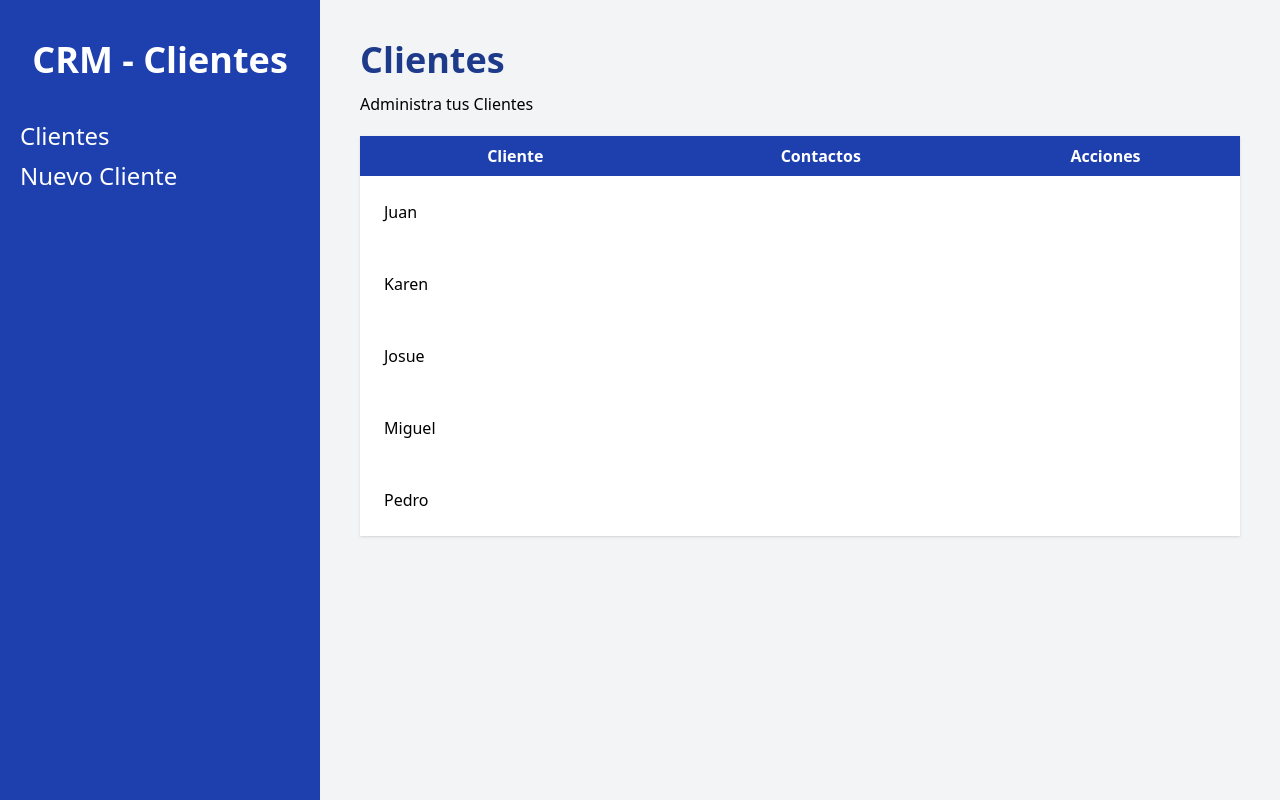
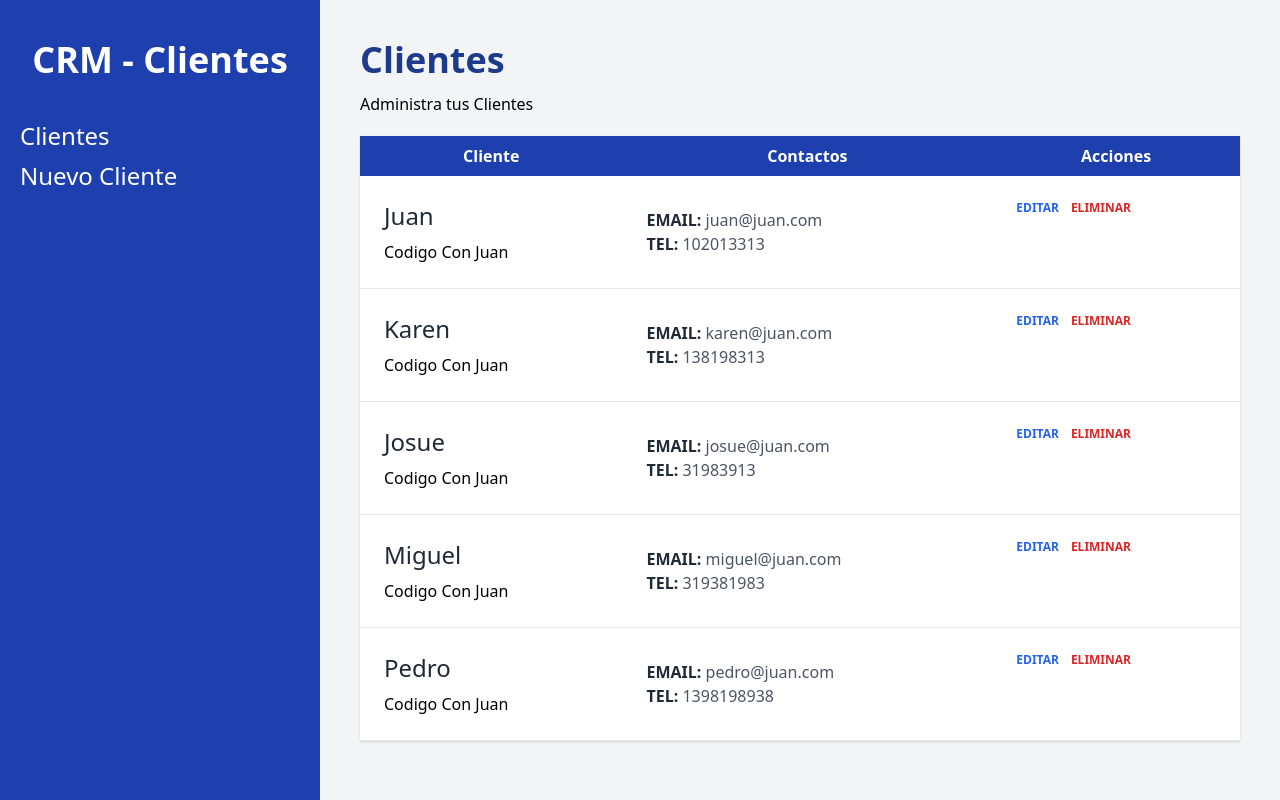
Before and after one commit to JesusRomanDev/Admin-Clientes-ReactRouterDom-Tailwind-JsonServer, a React (Vite) app: page / in a window 1280 px wide. Built offline with nearby package versions, Linux system fonts and the light colour scheme.

Commit message:
Mostrando el resto de la informacion en el componente de Cliente.jsx

```diff
--- a/src/components/Cliente.jsx
+++ b/src/components/Cliente.jsx
@@ -3,9 +3,25 @@
 function Cliente({cliente}) {
     const {nombre, empresa, email, telefono, id} = cliente;
     return (
-        <tr>
+        <tr className='border-b'>
+            <td className='p-6 space-y-2'>
+                <p className='text-2xl text-gray-800'>{nombre}</p>
+                <p>{empresa}</p>
+            </td>
+
             <td className='p-6'>
-                {cliente.nombre}
+                <p className='text-gray-600'><span className='text-gray-800 uppercase font-bold'>Email: </span>{email}</p>
+                <p className='text-gray-600'><span className='text-gray-800 uppercase font-bold'>Tel: </span>{telefono}</p>
+            </td>
+
+            <td className='p-6 flex gap-3'>
+                <button className='text-blue-600 hover:text-blue-700 uppercase font-bold text-xs' type='button'>
+                    Editar
+                </button>
+
+                <button className='text-red-600 hover:text-red-700 uppercase font-bold text-xs' type='button'>
+                    Eliminar
+                </button>
             </td>
         </tr>
     )
--- a/src/components/pages/Index.jsx
+++ b/src/components/pages/Index.jsx
@@ -75,7 +75,7 @@
 
             <tbody>
               {clientes.map(cliente => (
-                <Cliente cliente={cliente} key={cliente} />
+                <Cliente cliente={cliente} key={cliente.id} />
               ))}
             </tbody>
         </table>
```
